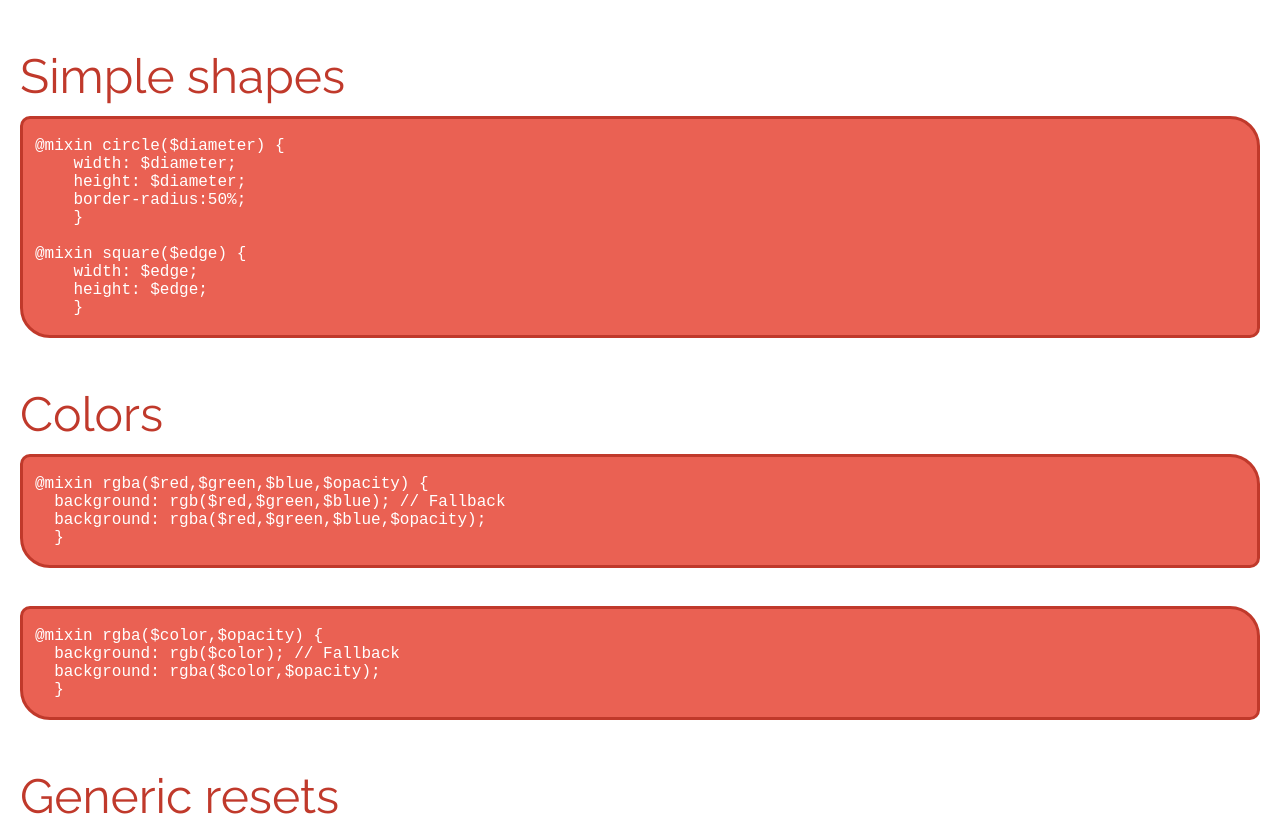
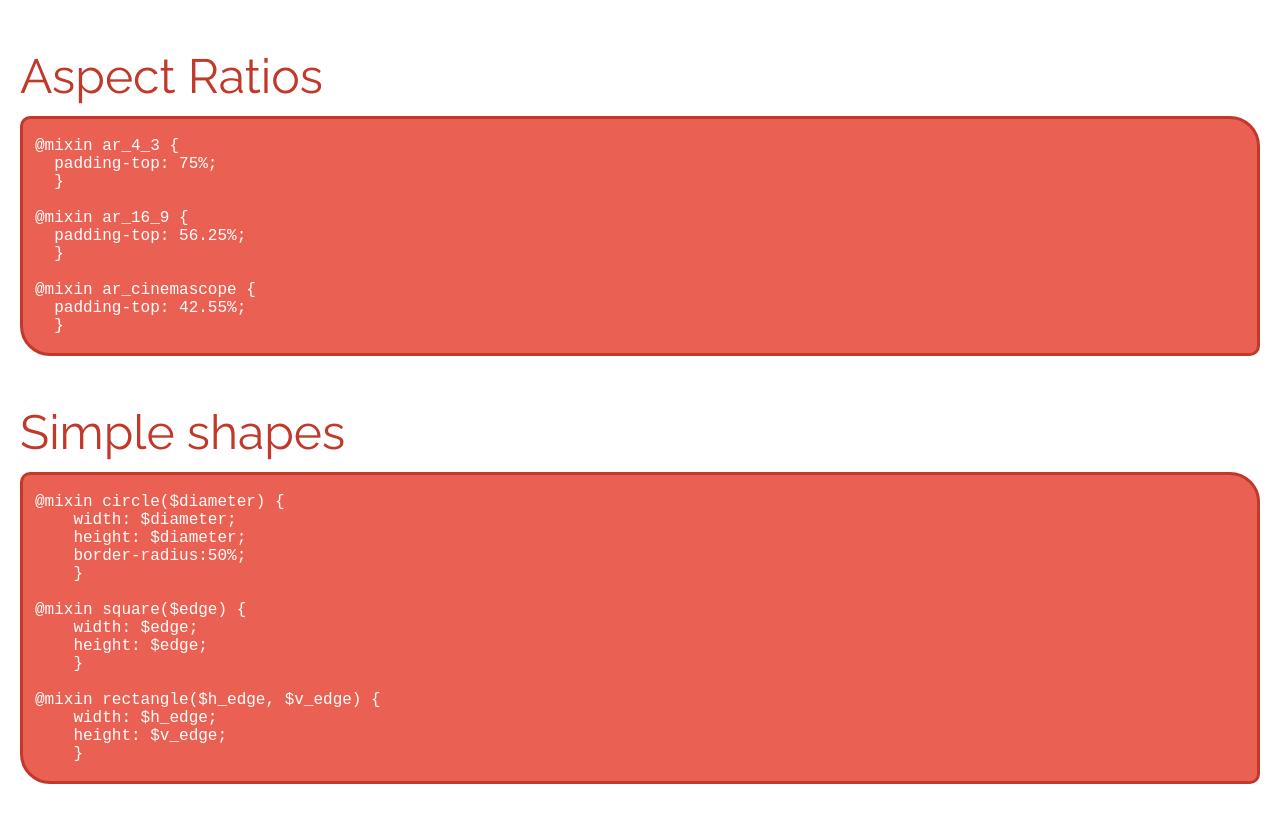
Before and after one commit to carlwebdev/cowo-Sass, a plain HTML site: page index.html in a window 1280 px wide. Shown: the part 2816-3643 px from the top of the page. Drawn offline with nearby package versions, Linux system fonts and the light colour scheme; a script that the page names is missing; a web font is replaced by a local one.

Commit message:
More mixins
Added mixins related to geaometry and aspect ratio

```diff
--- a/index.html
+++ b/index.html
@@ -246,6 +246,31 @@ $bp_xs: 480px;
     </div>
 
 
+    <div class="frontWrapper_section">
+	    <div class="title">Aspect Ratios</div>
+        <div class="content">
+
+<pre>
+<code>
+@mixin ar_4_3 {
+  padding-top: 75%;
+  }
+
+@mixin ar_16_9 {
+  padding-top: 56.25%;
+  }
+
+@mixin ar_cinemascope {
+  padding-top: 42.55%;
+  }
+</code>
+</pre>
+
+        </div>
+    </div>
+
+
+
 
     <div class="frontWrapper_section">
 	    <div class="title"><h4>Simple shapes</h4></div>
@@ -262,6 +287,11 @@ $bp_xs: 480px;
 @mixin square($edge) {
     width: $edge;
     height: $edge;
+    }
+
+@mixin rectangle($h_edge, $v_edge) {
+    width: $h_edge;
+    height: $v_edge;
     }
 </code>
 </pre>
```
